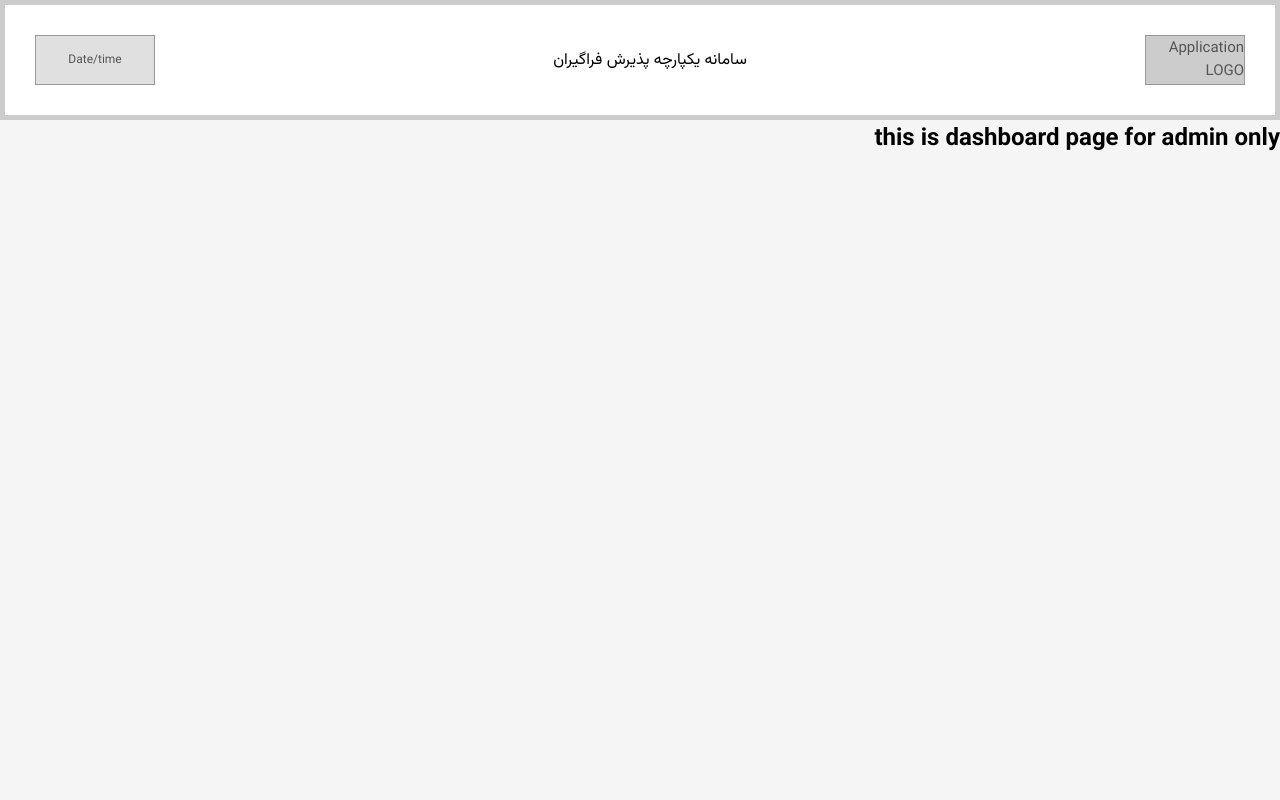
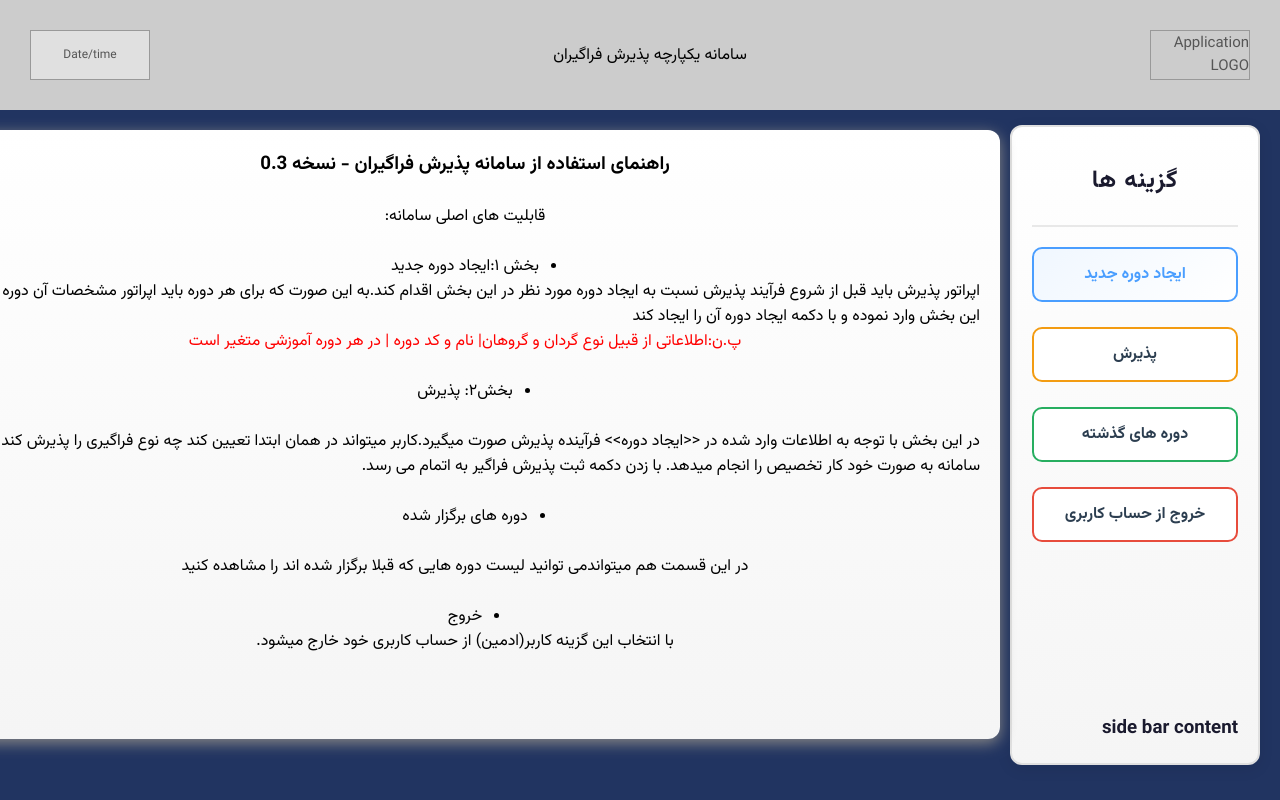
Before and after one commit to neurongithub/reception_system, a Flask app: page /dashboard/ in a window 1280 px wide. Run offline with Flask 3, Linux system fonts and the light colour scheme; the visitor is signed in with stand-in values (Sample User, id 1).

Commit message:
v 0.4 - create admin panel(dashboard)

```diff
--- a/app/routes.py
+++ b/app/routes.py
@@ -20,7 +20,7 @@ def login_page () :
         user = User.query.filter_by(username=username).first()
 
         if not user :
-            flash("[x] user_name or password invalid....", "error")
+            flash("خطا:‌ نام کاربری یا رمزعبور اشتباه وارد شده است", "error")
             return redirect(url_for("main.login_page"))
 
 
@@ -68,7 +68,6 @@ def view():
     return render_template("view.html")
 
 
-
 #Dashboard route (retun to admin only )
 @main_bp.route("/dashboard/")
 def dashboard () :
@@ -79,3 +78,44 @@ def dashboard () :
         abort(403)
 
     return render_template("dashboard.html")
+
+
+#create course rooute  ==> open create course page
+@main_bp.route('/dashboard/create_course/')
+def create_course ()  :
+
+    if "user_id" not in session :
+        return redirect(url_for("main.login_page"))
+    if session.get("role")!="admin" :
+        abort(403)
+
+    return render_template('create_coures.html')
+
+#reception route ==> open reception page
+@main_bp.route('/dashboard/reception//')
+def reception () :
+    if "user_id" not in session :
+        return redirect(url_for("main.login_page"))
+    if session.get("role")!="admin" :
+        abort(403)
+
+    return render_template('reception.html')
+
+#last courses ==> open last courses page [back log now]
+@main_bp.route('/dashboard/last_courses/')
+def last_courses () :
+
+    if "user_id" not in session :
+        return redirect(url_for("main.login_page"))
+    if session.get("role")!="admin" :
+        abort(403)
+
+    return render_template('last_courses.html')
+
+#logout button endpoint
+@main_bp.route("/dashboard/logout/")
+def logout () :
+
+    session.pop('user_id',None)
+    session.clear()
+    return redirect(url_for("main.login_page"))
--- /dev/null
+++ b/app/static/css/dashboard_style.css
@@ -0,0 +1,298 @@
+
+
+body {
+    background-color: #213461;
+}
+
+.side-bar {
+
+    position: fixed;
+    width: 250px;
+    height: 80vh;
+    background: linear-gradient(180deg, #ffffff 0%, #f5f5f5 100%);
+    color: hsl(240, 28%, 14%);
+    display: flex;
+    flex-direction: column;
+    margin: 20px;
+    margin-top: 125px;
+    border-radius: 12px;
+    padding: 20px;
+    top: 0;
+    border: 2px solid #e0e0e0;
+    box-shadow: 0 4px 15px rgba(0, 0, 0, 0.08);
+    transition: all 0.3s ease;
+}
+
+/* ============================================
+   SIDEBAR HEADER
+   ============================================ */
+.sidebar-header {
+    display: flex;
+    align-items: center;
+    justify-content: center;
+    padding: 15px 0 25px 0;
+    border-bottom: 2px solid #e8e8e8;
+    margin-bottom: 20px;
+}
+
+.sidebar-header h2 {
+    font-size: 24px;
+    font-weight: 700;
+    letter-spacing: 1px;
+    margin: 0;
+}
+
+.sidebar-header h2 span {
+    color: #4a9eff;
+}
+
+/* ============================================
+   SIDEBAR NAVIGATION - COMMON STYLES
+   ============================================ */
+.sidebar-nav {
+    display: flex;
+    flex-direction: column;
+    gap: 10px;
+    padding: 0;
+    flex: 1;
+}
+
+/* Base styles for ALL boxes */
+.create-course,
+.reception,
+.last-courses,
+.logout {
+    height: 55px;
+    width: 100%;
+    border: 2px solid #e0e0e0;
+    border-radius: 10px;
+    padding: 0 15px;
+    display: flex;
+    align-items: center;
+    justify-content: center;
+    text-decoration: none;
+    transition: all 0.3s cubic-bezier(0.4, 0, 0.2, 1);
+    cursor: pointer;
+    background: white;
+    position: relative;
+    overflow: hidden;
+}
+
+/* ============================================
+   TEXT INSIDE BOXES - Perfectly Centered
+   ============================================ */
+.create-course-a,
+.reception-a,
+.last-courses-a,
+.logout-a {
+    font-size: 16px;
+    font-weight: 600;
+    color: #2c3e50;
+    text-decoration: none;
+    display: flex;
+    align-items: center;
+    justify-content: center;
+    width: 100%;
+    height: 100%;
+    gap: 12px;
+    transition: all 0.3s ease;
+}
+
+/* Icon styling (if you have icons) */
+.create-course-a i,
+.reception-a i,
+.last-courses-a i,
+.logout-a i {
+    font-size: 18px;
+    color: #7f8c8d;
+    transition: all 0.3s ease;
+}
+
+/* ============================================
+   HOVER EFFECTS - Animation when mouse comes
+   ============================================ */
+
+/* 1. Scale + Shadow Effect */
+.create-course:hover,
+.reception:hover,
+.last-courses:hover,
+.logout:hover {
+    transform: translateY(-3px) scale(1.02);
+    box-shadow: 0 8px 25px rgba(0, 0, 0, 0.12);
+    border-color: #4a9eff;
+}
+
+/* 2. Text Color Change on Hover */
+.create-course:hover .create-course-a,
+.reception:hover .reception-a,
+.last-courses:hover .last-courses-a,
+.logout:hover .logout-a {
+    color: #4a9eff;
+}
+
+/* 3. Icon Color Change on Hover */
+.create-course:hover .create-course-a i,
+.reception:hover .reception-a i,
+.last-courses:hover .last-courses-a i,
+.logout:hover .logout-a i {
+    color: #4a9eff;
+    transform: scale(1.1);
+}
+
+/* 4. Ripple/Border Glow Effect */
+.create-course::after,
+.reception::after,
+.last-courses::after,
+.logout::after {
+    content: '';
+    position: absolute;
+    top: 0;
+    left: -100%;
+    width: 100%;
+    height: 100%;
+    background: linear-gradient(90deg, transparent, rgba(74, 158, 255, 0.1), transparent);
+    transition: left 0.6s ease;
+}
+
+.create-course:hover::after,
+.reception:hover::after,
+.last-courses:hover::after,
+.logout:hover::after {
+    left: 100%;
+}
+
+/* ============================================
+   INDIVIDUAL BOX VARIATIONS (Optional)
+   ============================================ */
+
+/* Create Course - Special color */
+.create-course {
+    border-color: #4a9eff;
+    background: linear-gradient(135deg, #f0f7ff 0%, #ffffff 100%);
+}
+
+.create-course .create-course-a {
+    color: #4a9eff;
+}
+
+.create-course:hover {
+    border-color: #2d7fd3;
+    background: linear-gradient(135deg, #e3f0ff 0%, #f0f7ff 100%);
+}
+
+/* Reception - Special color */
+.reception {
+    border-color: #f39c12;
+}
+
+.reception:hover {
+    border-color: #e67e22;
+}
+
+.reception:hover .reception-a {
+    color: #e67e22;
+}
+
+/* Last Courses - Special color */
+.last-courses {
+    border-color: #27ae60;
+}
+
+.last-courses:hover {
+    border-color: #229954;
+}
+
+.last-courses:hover .last-courses-a {
+    color: #27ae60;
+}
+
+/* Logout - Special color */
+.logout {
+    border-color: #e74c3c;
+    margin-top: auto;
+}
+
+.logout:hover {
+    border-color: #c0392b;
+}
+
+.logout:hover .logout-a {
+    color: #e74c3c;
+}
+
+/* ============================================
+   ADDITIONAL ENHANCEMENTS
+   ============================================ */
+
+/* Active/Selected state */
+.create-course.active,
+.reception.active,
+.last-courses.active,
+.logout.active {
+    border-color: #4a9eff;
+    background: #f0f7ff;
+    box-shadow: 0 0 0 3px rgba(74, 158, 255, 0.2);
+}
+
+/* ============================================
+   RESPONSIVE DESIGN
+   ============================================ */
+@media (max-width: 768px) {
+    .side-bar {
+        width: 100%;
+        height: auto;
+        min-height: 60vh;
+        margin: 10px 0;
+        border-radius: 8px;
+        padding: 15px;
+    }
+
+    .create-course,
+    .reception,
+    .last-courses,
+    .logout {
+        height: 50px;
+    }
+
+    .create-course-a,
+    .reception-a,
+    .last-courses-a,
+    .logout-a {
+        font-size: 14px;
+    }
+}
+
+@media (max-width: 480px) {
+    .create-course,
+    .reception,
+    .last-courses,
+    .logout {
+        height: 45px;
+    }
+
+    .create-course-a,
+    .reception-a,
+    .last-courses-a,
+    .logout-a {
+        font-size: 13px;
+        gap: 8px;
+    }
+}
+
+.mian-container{
+    position: fixed;
+    /* display: flex; */
+    justify-items: center;
+    border: solid red;
+    border-radius: 12px;
+    margin-top: 20px;
+    margin-left: 20px;
+    margin-right: 280px;
+    height: 609px;
+    width: 1070px;
+    background: linear-gradient(180deg, #ffffff 0%, #f5f5f5 100%);
+    padding: 20px;
+    box-shadow: 0 4px 15px rgb(139, 137, 134);
+    border:  hidden;
+
+}
--- a/app/static/css/style.css
+++ b/app/static/css/style.css
@@ -1,3 +1,6 @@
+
+/* style file for base.html */
+
 @font-face {
     font-family: "Vazir";
     src: url("../fonts/Vazirmatn-Regular.woff2") format("woff2");
@@ -38,11 +41,13 @@
         display: flex;
         justify-content: space-between;
         align-items: center;
-        border: 5px #ccc solid;
-        background: #ffffff;
-        border: 2px soid #999;
+        border: 1px #ccc solid;
+        background: #ccc;
+        border: solid #555;
+        border-radius: 0px;
         padding: 30px 30px ;
-
+        margin: 0px;
+        border:  hidden;
     }
 
 
--- a/app/templates/base.html
+++ b/app/templates/base.html
@@ -1,9 +1,9 @@
 <!DOCTYPE html>
-<html lang="en" lang="fa" dir="rtl">
+<html lang="en" lang="fa" >
 <head>
     <meta charset="UTF-8">
     <meta name="viewport" content="width=device-width, initial-scale=1.0">
-    <title>{% block title%}{% endblock  %}</title>
+    <title dir="rtl">{% block title%}{% endblock  %}</title>
     <link rel="stylesheet" href="{{ url_for('static' ,filename='css/style.css')  }}">
 
     {% block extra_css %}{% endblock extra_css %}
@@ -12,7 +12,7 @@
     {# web site header #}
     <header>
 
-        <nav class = "navbar">
+        <nav dir="rtl" class = "navbar">
             <div class="nav-logo">Application LOGO</div>
             <ul class="nav-links">
                 {# <li><a href="#">test0</a> </li>
@@ -29,13 +29,13 @@
     </header>
 
     {# web site body #}
-    <main>
+    <main dir="rtl">
         {% block content %}
         {% endblock  %}
     </main><br><br>
 
 
-    <footer>
+    <footer dir="rtl">
         {% block footer %}
         {% endblock %}
     </footer>
--- a/app/templates/dashboard.html
+++ b/app/templates/dashboard.html
@@ -2,11 +2,52 @@
 {% block title %}Dashboard{% endblock %}
 
 
-{% block extra_css %}{% endblock %}
+{% block extra_css %}
+<link rel="stylesheet" href="{{ url_for('static' ,filename='css/dashboard_style.css') }}">
+{% endblock %}
 
 
 {% block content %}
 
-<h2>this is dashboard page for admin only</h2>
+
+{#vertical side bar  #}
+<div class="side-bar" dir="rtl">
+
+    {# side bar header  #}
+    <div class="sidebar-header">
+        <h2>گزینه ها</h2>
+    </div>
+
+    {# side-bar nav  #}
+    <nav class="sidebar-nav">
+        <ul>
+            <div class="create-course"><a  class ="create-course-a" href="/dashboard/create_course/">ایجاد دوره جدید</a></div><br>
+            <div class="reception"><a class ="reception-a" href="/dashboard/reception/">پذیرش</a></div><br>
+            <div class="last-courses"><a class="last-courses-a" href="/dashboard/last_courses/">دوره های گذشته</a></div><br>
+            <div class='logout'><a class="logout-a" href="/dashboard/logout/">خروج از حساب کاربری</a></div>
+        </ul>
+
+    </nav>
+    {# side-bar content  #}
+    <div class="sidebar-content">
+        <h3>side bar content</h3>
+    </div>
+
+</div>
+
+{# hold usage message  #}
+<div dir="rtl" class="mian-container">
+    <h3>راهنمای استفاده از سامانه پذیرش فراگیران - نسخه 0.3</h3><br>
+    <p>قابلیت های اصلی سامانه:</p><br>
+    <ul><li>بخش ۱:‌ایجاد دوره جدید </li></ul>
+    <p>اپراتور پذیرش باید قبل از شروع فرآیند پذیرش نسبت به ایجاد دوره مورد نظر در این بخش اقدام کند.به این صورت که برای هر دوره باید اپراتور مشخصات آن دوره را در این بخش وارد نموده و با دکمه ایجاد دوره آن را ایجاد کند <p style="color: red">پ.ن:اطلاعاتی از قبیل نوع گردان و گروهان| نام و کد دوره | در هر دوره آموزشی متغیر است</p></p><br>
+    <ul><li>بخش۲: پذیرش</li></ul><br>
+    <p>
+در این بخش با توجه به اطلاعات وارد شده در <<ایجاد دوره>> فرآینده پذیرش صورت میگیرد.کاربر میتواند در همان ابتدا تعیین کند چه نوع فراگیری را پذیرش کند سپس سامانه به صورت خود کار تخصیص را انجام میدهد. با زدن دکمه ثبت پذیرش فراگیر به اتمام می رسد.</p><br>
+    <ul><li>دوره های برگزار شده</li></ul><br>
+    <p>در این قسمت هم میتواندمی توانید لیست دوره هایی که قبلا برگزار شده اند را مشاهده کنید</p><br>
+    <ul><li>خروج</li></ul>
+    <p>با انتخاب این گزینه کاربر(ادمین) از حساب کاربری خود خارج میشود.</p>
+</div>
 
 {% endblock %}
--- /dev/null
+++ b/app/templates/last_courses.html
@@ -0,0 +1 @@
+{% extends "base.html" %}
--- a/app/templates/login.html
+++ b/app/templates/login.html
@@ -31,11 +31,11 @@
 
     </div>
 </div>
-{# ============= alert box (show errors) ===================== #}
+{# ============= flash box (show errors) ===================== #}
 {% with messages = get_flashed_messages(with_categories=true) %}
     {% if messages %}
         {% for category, message in messages %}
-            <div class="alert {{ category }}">
+            <div dir="rtl" class="alert {{ category }}">
                 {{ message }}
             </div>
         {% endfor %}
--- /dev/null
+++ b/app/templates/reception.html
@@ -0,0 +1,2 @@
+
+{% extends "base.html" %}
```
Also changed, not shown: app/static/css/login.css (+15 -14 lines), app/templates/create_coures.html (added, +7 -0 lines), tests/app.py (deleted, +0 -16 lines), app/static/css/create_course_style.css (added), 1 other file.
